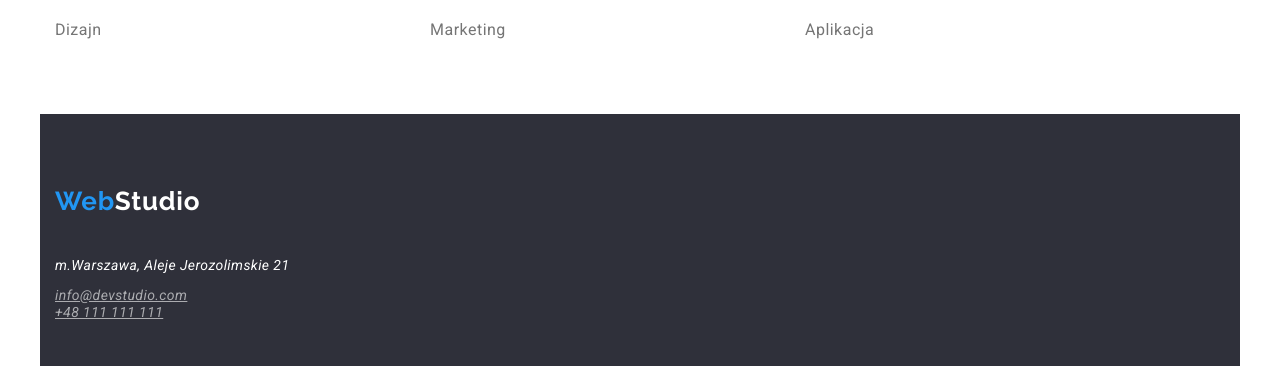
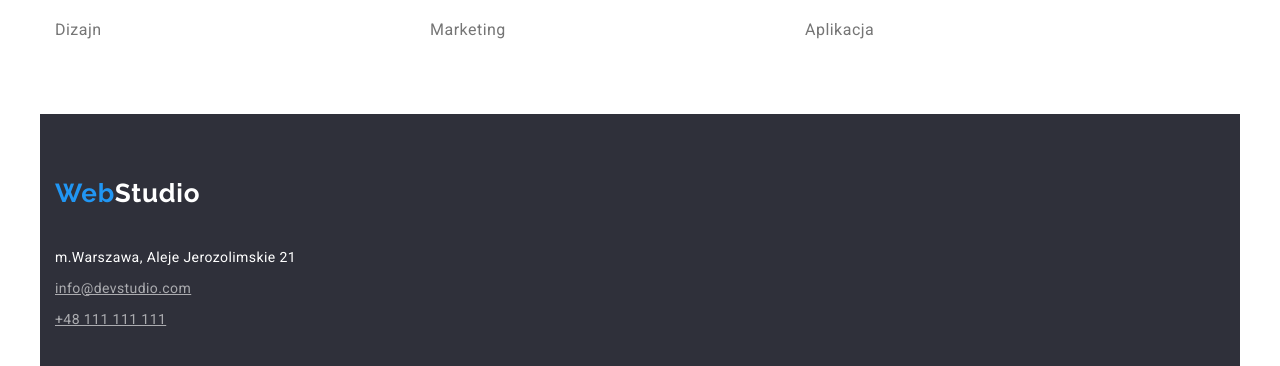
Before and after one commit to kwojtowicz1/goit-markup-hw-03, a plain HTML site: page portfolio.html in a window 1280 px wide. Shown: the part 1326-1692 px from the top of the page. Drawn offline with nearby package versions, Linux system fonts and the light colour scheme.

Commit message:
glancing

```diff
--- a/css/styles.css
+++ b/css/styles.css
@@ -3,6 +3,8 @@
     background-color: #FFFFFF;
     --main-color: #212121;
     --secondary-color: #757575;
+    font-family: 'Roboto', sans-serif;
+    font-weight: 400;
 }
 .body {
     font-family: 'Roboto', sans-serif;
@@ -55,14 +57,6 @@
     background-color: #2196F3;
     color: #FFFFFF;
     cursor: pointer;
-}
-.footer-link:hover,
-.footer-link:focus {
-    color: #2196F3;
-}
-.footer-mail:hover,
-.footer-mail:focus {
-    color: #2196F3;
 }
 .a:hover,
 .a:focus {
@@ -270,6 +264,7 @@ border-radius: 4px;
 /* Zastosowanie Footer bez Brand Logo */
 .address-link {
     font-size: 14px;
+    font-style: normal;
     line-height: 1.17;
     letter-spacing: 0.03em;
     color: #FFFFFF;
@@ -277,11 +272,14 @@ border-radius: 4px;
 .footer-link {
     font-size: 14px;
     line-height: 1.17;
+    font-style: normal;
     letter-spacing: 0.03em;
     color: rgba(255, 255, 255, 0.6);
+    margin-bottom: 15px;
 }
 .footer-mail {
     font-size: 14px;
+    font-style: normal;
     line-height: 1.17;
     letter-spacing: 0.03em;
     text-decoration-line: underline;
```
